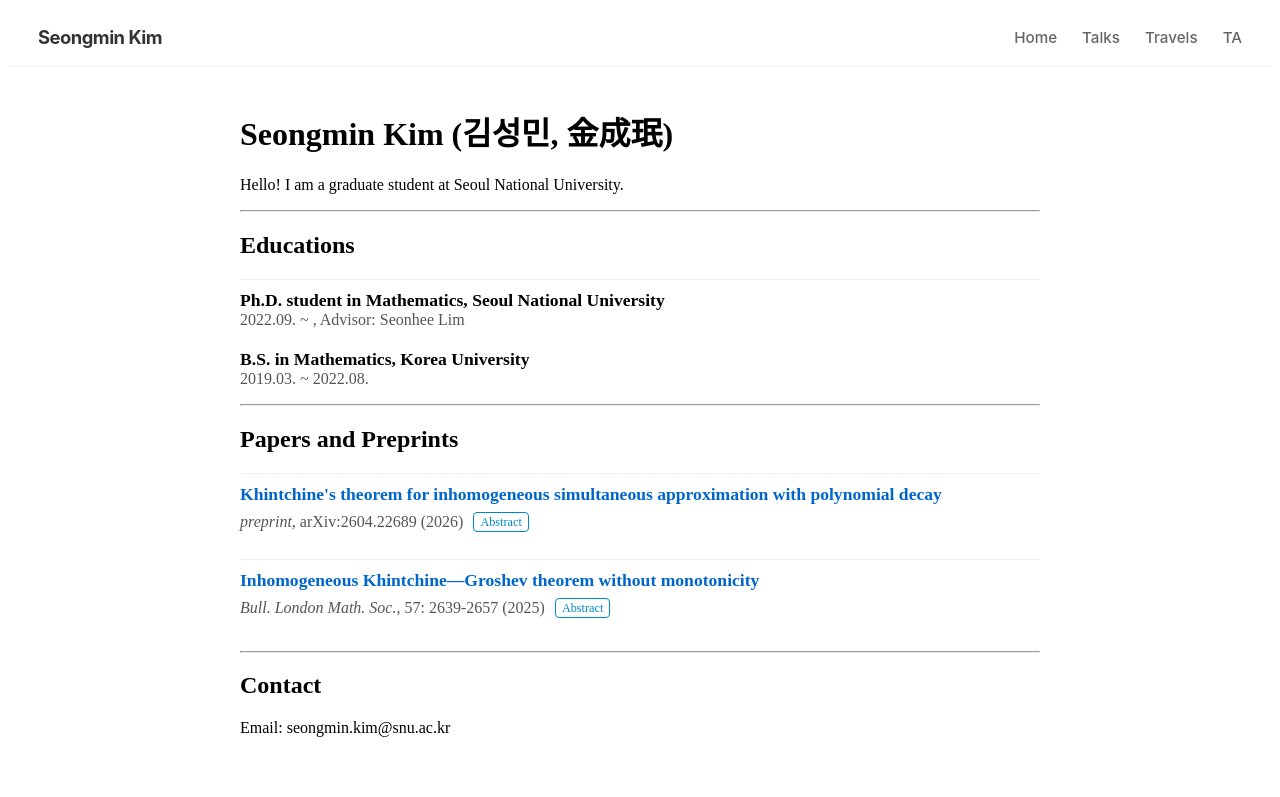
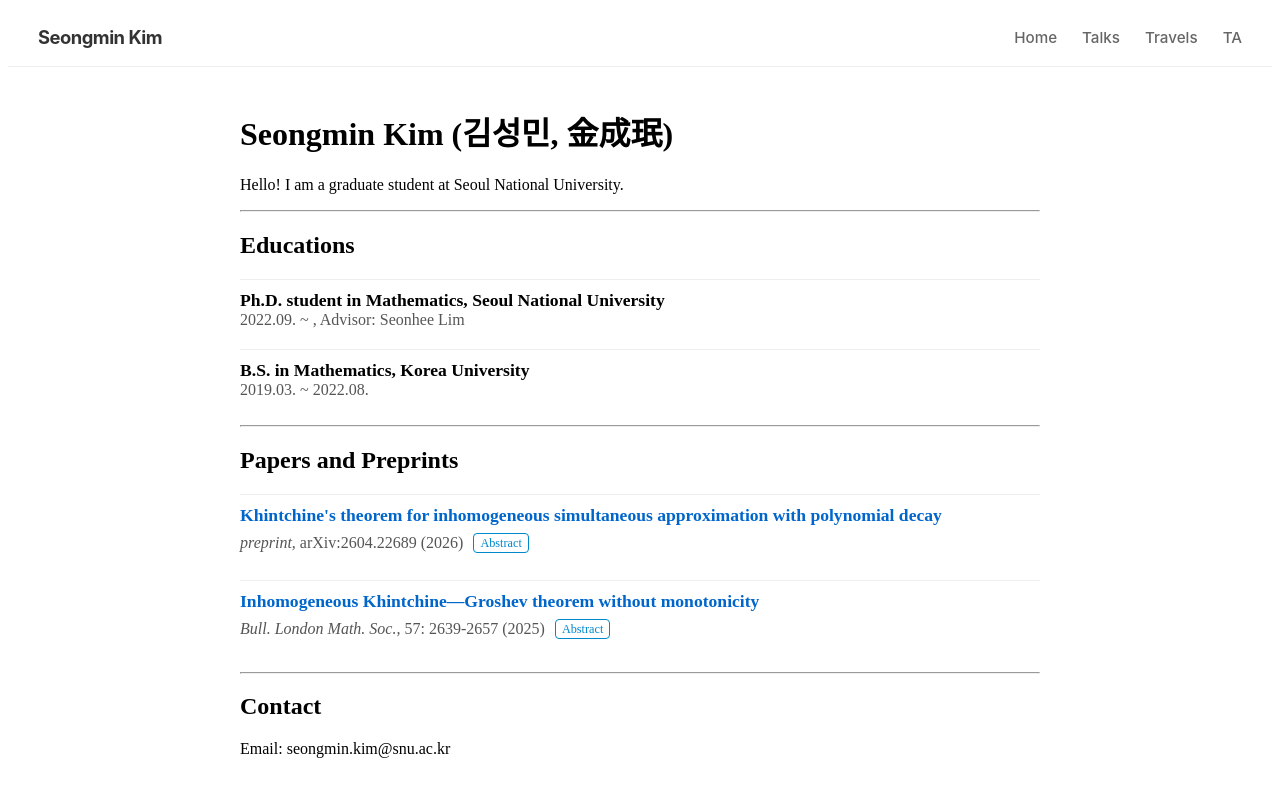
Before and after one commit to seongmin-math/seongmin-math.github.io, a Jekyll site: the page built from index.html, in a window 1280 px wide. Shown: the top 797 px of the page. Built offline with Jekyll 4.4.1, drawn with Linux system fonts in a browser that asks for light colours.

Commit message:
Update index.html

```diff
--- a/index.html
+++ b/index.html
@@ -8,17 +8,17 @@ layout: default
 <hr>
 
 <h2>Educations </h2>
-<ul style="list-style-type: none; padding-left: 0;">
-  <li style="margin-bottom: 10px; border-top: 1px solid #eee; padding-bottom: 10px; padding-top: 10px;position: relative;">
-    <strong style="font-size: 1.1em">Ph.D. student in Mathematics, <a href="https://www.math.snu.ac.kr/" target="_blank" style="text-decoration: none; color: inherit;"> Seoul National University </a> </strong>
+<ul class="my-list">
+  <li>
+    <strong style="font-size: 1.1em">Ph.D. student in Mathematics, <a href="https://www.math.snu.ac.kr/" target="_blank"> Seoul National University </a> </strong>
     <br>
     <div style="color: #555;">
-    2022.09. ~ , Advisor: <a href="https://sites.google.com/view/seonheelim?usp=sharing" target=_"blank" style="text-decoration: none; color: inherit;"> Seonhee Lim </a>
+    2022.09. ~ , Advisor: <a href="https://sites.google.com/view/seonheelim?usp=sharing" target=_"blank"> Seonhee Lim </a>
     </div>
   </li>
 
   <li>
-    <strong style="font-size: 1.1em">B.S. in Mathematics, <a href="https://math.korea.ac.kr/" target="_blank" style="text-decoration: none; color: inherit;"> Korea University </a> </strong>
+    <strong style="font-size: 1.1em">B.S. in Mathematics, <a href="https://math.korea.ac.kr/" target="_blank"> Korea University </a> </strong>
     <br>
     <div style="color: #555;">
     2019.03. ~ 2022.08.
@@ -29,9 +29,9 @@ layout: default
 <hr>
 
 <h2>Papers and Preprints </h2>
-<ul style="list-style-type: none; padding-left: 0;">
+<ul class="my-list">
   {% for paper in site.data.papers %}
-    <li style="margin-bottom: 10px; border-top: 1px solid #eee; padding-bottom: 10px; padding-top: 10px;position: relative;">
+    <li>
 
       <a href="{{ paper.link }}" target="_blank" style="text-decoration: none; color: #0066cc; font-size: 1.1em; display: block; margin-bottom: 5px;">
         <strong>{{ paper.title }}</strong>
```
